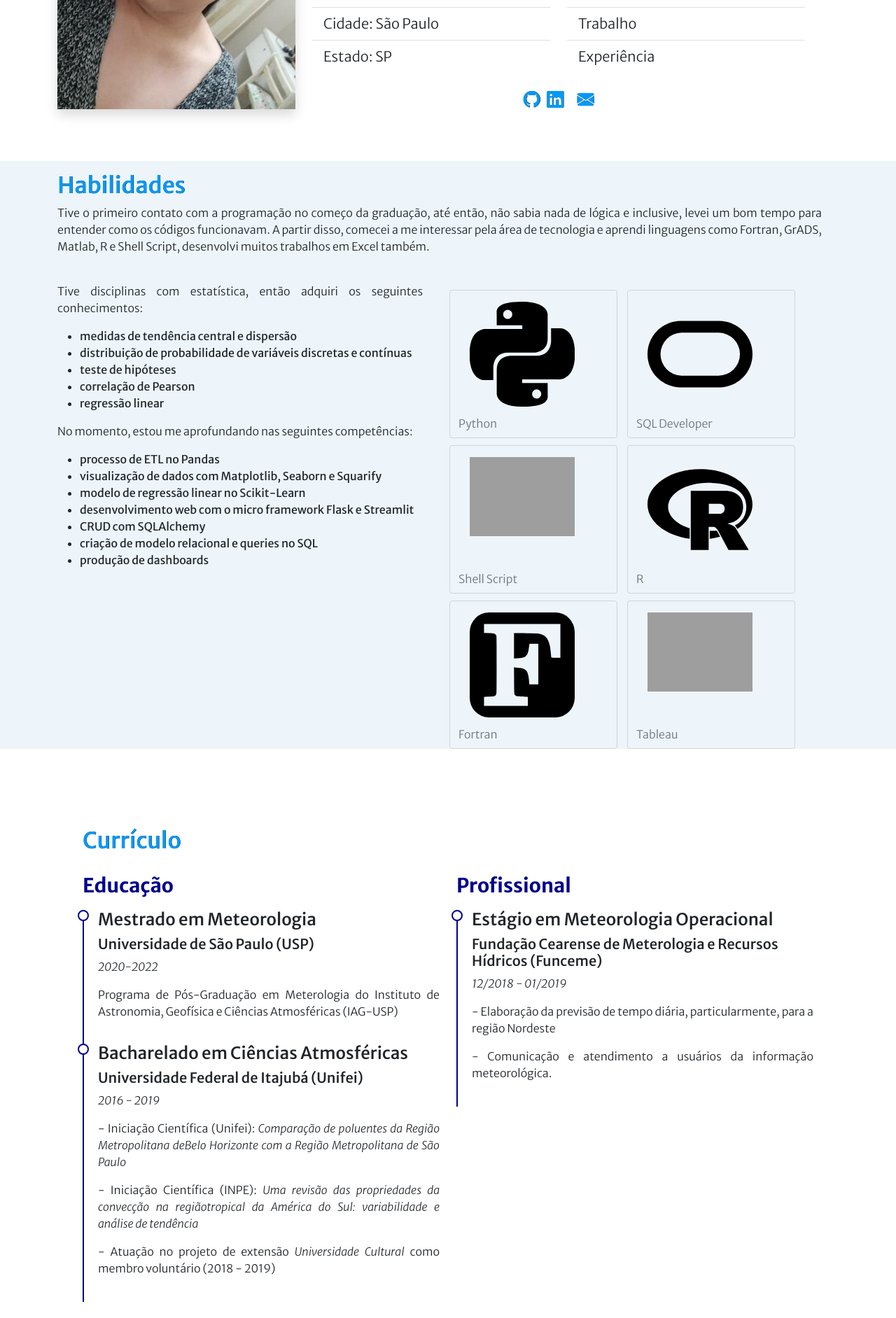
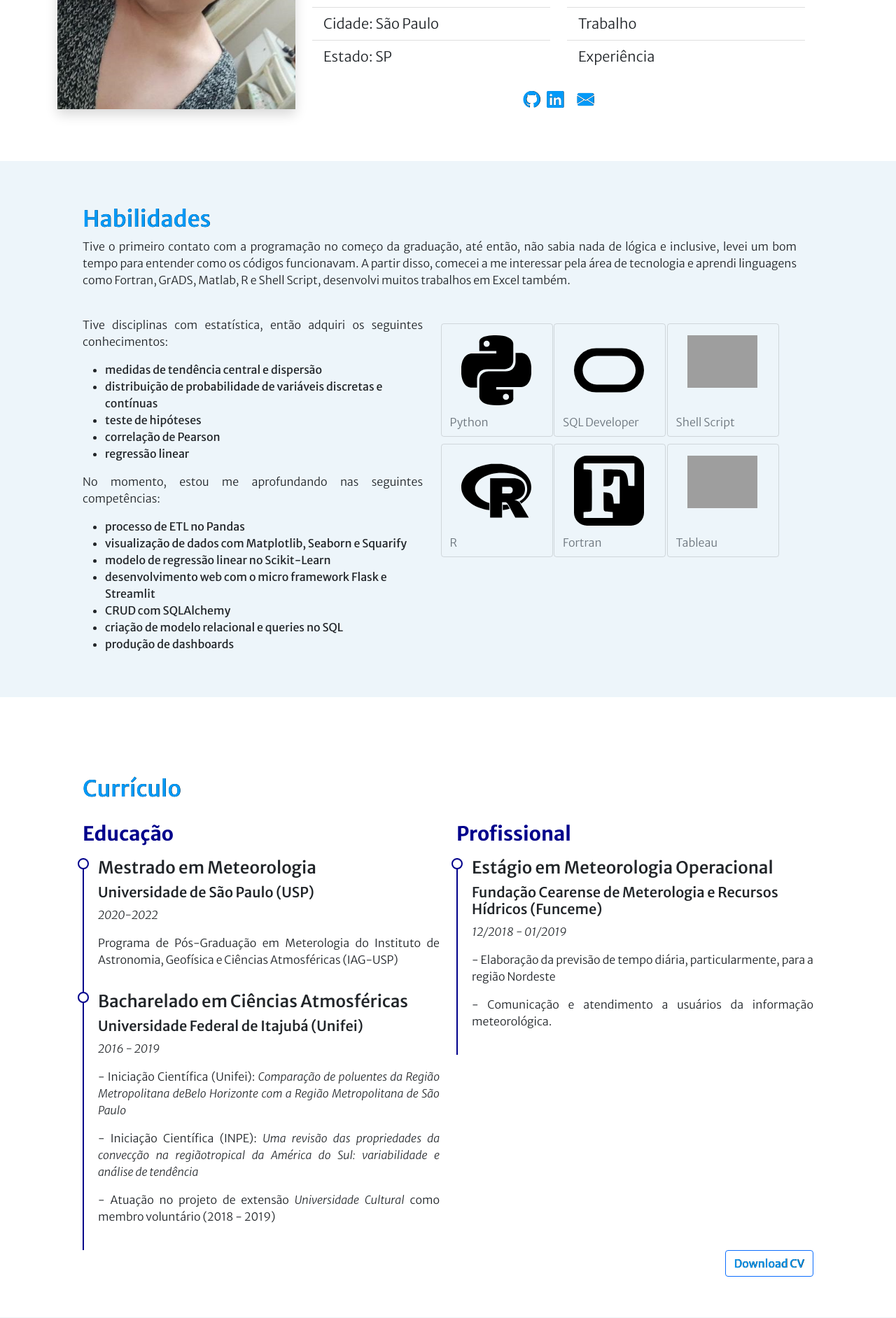
Before and after one commit to lorenarocha/portfolio-project, a Flask app: page / in a window 1280 px wide. Shown: the part 1366-3249 px from the top of the page at 70% size. Run offline with Flask 2, Linux system fonts and the light colour scheme; some libraries are stand-ins or nearby versions; grey boxes are pictures that could not be loaded.

Commit message:
adding download cv button

```diff
--- a/app.py
+++ b/app.py
@@ -1,4 +1,4 @@
-from flask import Flask, render_template, request, flash, redirect, url_for
+from flask import Flask, render_template, request, flash, redirect, url_for, send_file
 from flask_mail import Mail, Message
 from helpers import get_json, Contato
 import datetime
@@ -43,6 +43,11 @@ def send():
         flash('Mensagem enviada com sucesso!')
         return redirect(url_for('index'))
 
+@app.route('/download')
+def download():
+    cv = 'static/Lorena_CV_DataAnalyst.pdf'
+    return send_file(cv, as_attachment=True)
+
 
 if __name__ == '__main__':
     app.run(debug=True)
--- a/static/project.json
+++ b/static/project.json
@@ -11,7 +11,7 @@
             "name": "Case técnico para a vaga Data Catalog Analyst na Cornershop by Uber",
             "link": "",
             "description": "A partir de datasets providos pela empresa, foi possível calcular métricas utilizadas na operação do time. Um modelo relacional foi criado e a partir disso, as métricas foram calculadas por queries do SQL e após isso, foi feita a visualização desses indicadores no Tableau e escrita de um Management Report.",
-            "thumb": "static/img/cornershop-test.png"
+            "thumb": "static/img/uber_cornershop_fotoarte.jpg"
         },
         {
             "name": "Análise Exploratória dos shows da Netflix",
--- a/static/style.css
+++ b/static/style.css
@@ -136,17 +136,19 @@ section#start a:active {
 
 /* Seção Habilidades */
 .habilities-tools {
-    max-width: 50rem;
+    max-width: 40rem;
     margin: 0 auto;
 }
 .card-habilities{
     background-color: transparent;
     margin-top: 10px;
+    width: 10rem;
 }
 
 .card-body img,
 .card-body svg {
-    width: 150px;
+    width: 100px;
+    margin: 0 auto;
 }
 
 
@@ -178,16 +180,16 @@ section#start a:active {
 }
 
 /* Seção Portfólio */
-.carousel-control-prev,
-.carousel-control-next {
-    display: none;
+.card-portfolio img {
+    width: 100%;
 }
 
 .carousel-indicators {
    margin-bottom: -1.5rem;
 }
 
-.github-link {
+.github-link,
+.cv-link {
     float: right;
 }
 
--- a/templates/index.html
+++ b/templates/index.html
@@ -178,7 +178,7 @@
             </div>
         </section>
         <section id="habilities" class="section-bg mt-5">
-            <div class="container">
+            <div class="container p-5">
                 <div class="row w-100">
                     <article class="col-md-12">
                         <h2 class="pt-3 title-section">Habilidades</h2>
@@ -217,7 +217,7 @@
                         </div>
                         <div class="col-md-6">
                             <div class="row d-flex justify-content-evenly habilities-tools">
-                                <div class="card card-habilities" style="width: 15rem;">
+                                <div class="card card-habilities">
                                     <div class="card-body">
                                         <svg role="img" viewBox="0 0 24 24" xmlns="http://www.w3.org/2000/svg">
                                             <title>Python</title>
@@ -227,8 +227,8 @@
                                     </div>
                                     <p class="card-subtitle mb-2 text-muted">Python</p>
                                 </div>
-                                <div class="card card-habilities" style="width: 15rem;">
-                                    <div class="card-body">
+                                <div class="card card-habilities">
+                                <div class="card-body">
                                         <svg role="img" viewBox="0 0 24 24" xmlns="http://www.w3.org/2000/svg">
                                             <title>Oracle</title>
                                             <path
@@ -237,14 +237,14 @@
                                     </div>
                                     <p class="card-subtitle mb-2 text-muted">SQL Developer</p>
                                 </div>
-                                <div class="card card-habilities" style="width: 15rem;">
+                                <div class="card card-habilities">
                                     <div class="card-body">
                                         <img
                                             src="https://raw.githubusercontent.com/odb/official-bash-logo/61eff022f2dad3c7468f5deb4f06652d15f2c143/assets/Logos/Icons/SVG/BASH_logo-transparent-bg-bw-02.svg">
                                     </div>
                                     <p class="card-subtitle mb-2 text-muted">Shell Script</p>
                                 </div>
-                                <div class="card card-habilities" style="width: 15rem;">
+                                <div class="card card-habilities">
                                     <div class="card-body">
                                         <svg role="img" viewBox="0 0 24 24" xmlns="http://www.w3.org/2000/svg">
                                             <title>R</title>
@@ -254,7 +254,7 @@
                                     </div>
                                     <p class="card-subtitle mb-2 text-muted">R</p>
                                 </div>
-                                <div class="card card-habilities" style="width: 15rem;">
+                                <div class="card card-habilities">
                                     <div class="card-body">
                                         <svg role="img" viewBox="0 0 24 24" xmlns="http://www.w3.org/2000/svg">
                                             <title>Fortran</title>
@@ -264,7 +264,7 @@
                                     </div>
                                     <p class="card-subtitle mb-2 text-muted">Fortran</p>
                                 </div>
-                                <div class="card card-habilities" style="width: 15rem;">
+                                <div class="card card-habilities">
                                     <div class="card-body">
                                         <img src="https://unpkg.com/simple-icons@v6/icons/tableau.svg" alt="Tableau">
                                     </div>
@@ -314,6 +314,9 @@
                         </div>
                     </div>
                 </div>
+                <button type="button" class="btn btn-outline-primary cv-link">
+                    <a href="{{ url_for('download') }}"
+                        target="_blank">Download CV</a></button>
             </article>
         </section>
         <section id="portfolio" class="mt-5 section-bg">
@@ -332,7 +335,7 @@
                                 <div class="row row-cols-1 row-cols-md-3 g-4">
                                     {% for i in range(0, 3) %}
                                     <div class="col">
-                                        <div class="card">
+                                        <div class="card card-portfolio">
                                             <img src="{{ projects[i]['thumb'] }}" class="card-img-top">
                                             <div class="card-body">
                                                 <h5 class="card-title">{{ projects[i]['name'] }}</h5>
@@ -350,7 +353,7 @@
                                 <div class="row row-cols-1 row-cols-md-3 g-4">
                                     {% for i in range(3, 5) %}
                                     <div class="col">
-                                        <div class="card">
+                                        <div class="card card-portfolio">
                                             <img src="{{ projects[i]['thumb'] }}" class="card-img-top">
                                             <div class="card-body">
                                                 <h5 class="card-title">{{ projects[i]['name'] }}</h5>
@@ -365,16 +368,6 @@
                                 </div>
                             </div>
                         </div>
-                        <button class="carousel-control-prev" type="button" data-bs-target="#carouselPortfolio"
-                            data-bs-slide="prev">
-                            <span class="carousel-control-prev-icon" aria-hidden="true"></span>
-                            <span class="visually-hidden">Previous</span>
-                        </button>
-                        <button class="carousel-control-next" type="button" data-bs-target="#carouselPortfolio"
-                            data-bs-slide="next">
-                            <span class="carousel-control-next-icon" aria-hidden="true"></span>
-                            <span class="visually-hidden">Next</span>
-                        </button>
                     </div>
             </article>
         </section>
```
Also changed, not shown: static/img/cornershop-test.png (deleted), static/img/uber_cornershop_fotoarte.jpg (added), 1 other file.
